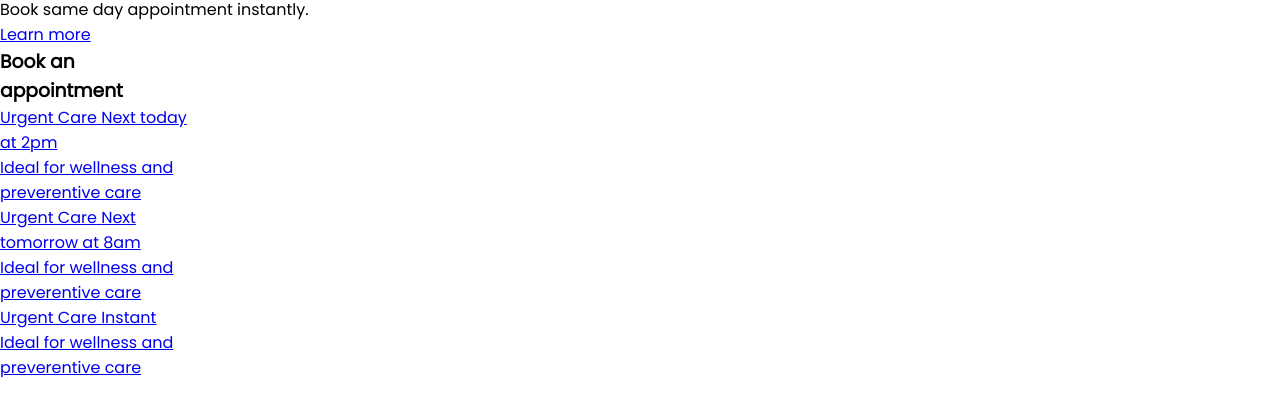
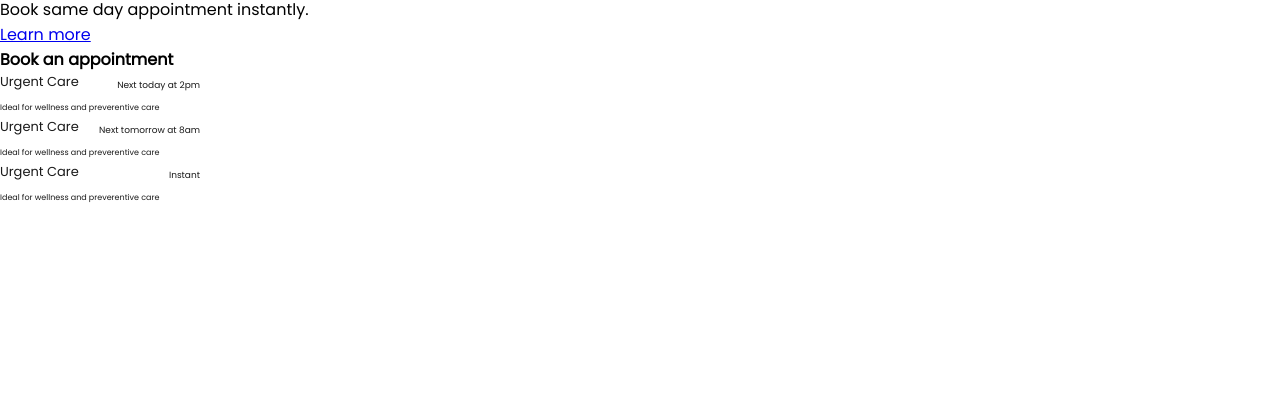
Before and after one commit to nithipramesti/Carbon-Health, a plain HTML site: page index.html in a window 1280 px wide. Shown: the part 189-602 px from the top of the page. Drawn offline with Linux system fonts and the light colour scheme.

Commit message:
start book box

```diff
--- a/CSS/style.scss
+++ b/CSS/style.scss
@@ -95,6 +95,32 @@ main{
     .book-container{
         width: 200px;
         background-color: #fff;
+
+        h3{
+            font-size: 16px;
+        }
+
+
+        .book-link{
+            font-size: 13px;
+            color: $color-black;
+            text-decoration: none;
+
+            div {
+                display: flex;
+                align-items: flex-end;
+                justify-content: space-between;
+
+                .book-time{
+                    font-size: 9px;
+                }
+
+            }
+
+            .book-description{
+                font-size: 8px;
+            }
+        }
     }
 
 
--- a/index.html
+++ b/index.html
@@ -36,15 +36,15 @@
             <h3>Book an appointment</h3>
             <a href="#" class="book-link">
                 <div><span>Urgent Care</span> <span class="book-time">Next today at 2pm</span></div>
-                <span>Ideal for wellness and preverentive care</span>
+                <span class="book-description">Ideal for wellness and preverentive care</span>
             </a>
             <a href="#" class="book-link">
                 <div><span>Urgent Care</span> <span class="book-time">Next tomorrow at 8am</span></div>
-                <span>Ideal for wellness and preverentive care</span>
+                <span class="book-description">Ideal for wellness and preverentive care</span>
             </a>
             <a href="#" class="book-link">
                 <div><span>Urgent Care</span> <span class="book-time book-highlight">Instant</span></div>
-                <span>Ideal for wellness and preverentive care</span>
+                <span class="book-description">Ideal for wellness and preverentive care</span>
             </a>
         </div>
     </main>
```
Also changed, not shown: CSS/style.css, 1 other file.
